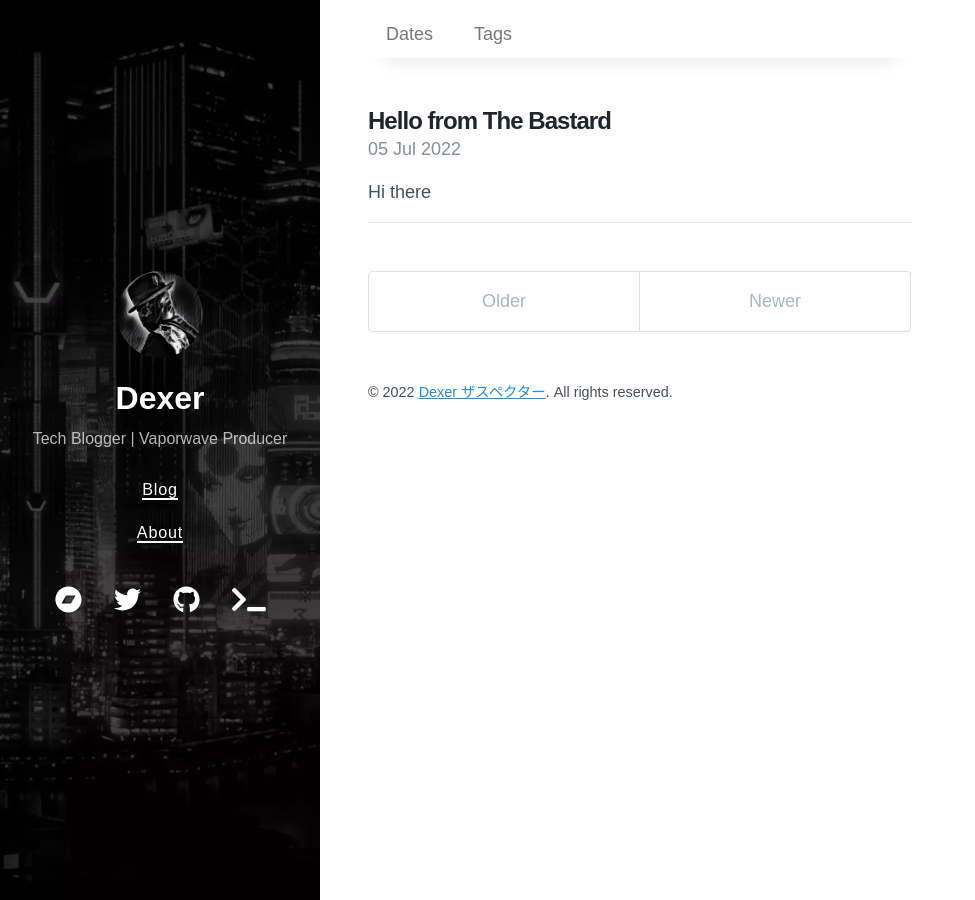
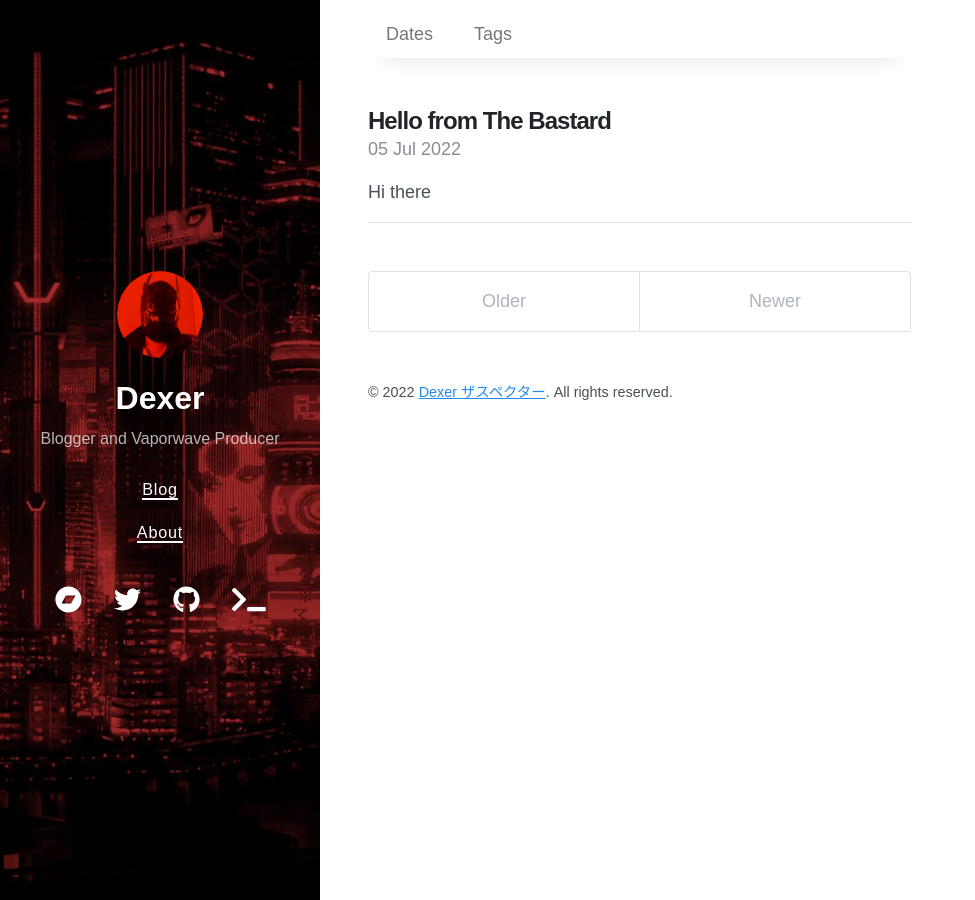
Before and after one commit to DexerTSR/dexertsr.github.io, a Jekyll site: the page built from index.html, in a window 1280 px wide. Shown: the whole page, without its empty margins (0-975 px from the left). Built offline with Jekyll 4.4.1, drawn with Linux system fonts in a browser that asks for light colours; nearby versions of some CDN libraries; the list of posts is cut into pages by our own code.

Commit message:
Update _config.yml

```diff
--- a/_config.yml
+++ b/_config.yml
@@ -1,11 +1,11 @@
 # Setup
 title: Dexer
-description: Tech Blogger | Vaporwave Producer
+description: Blogger and Vaporwave Producer
 url: https://dexertsr.github.io
-avatar: /dex.png
+avatar: /dexer.png
 paginate: 5
 permalink: pretty
-cover_image: /divcity.jpg
+cover_image: /redcity.jpg
 
 # Gems
 plugins:
```
